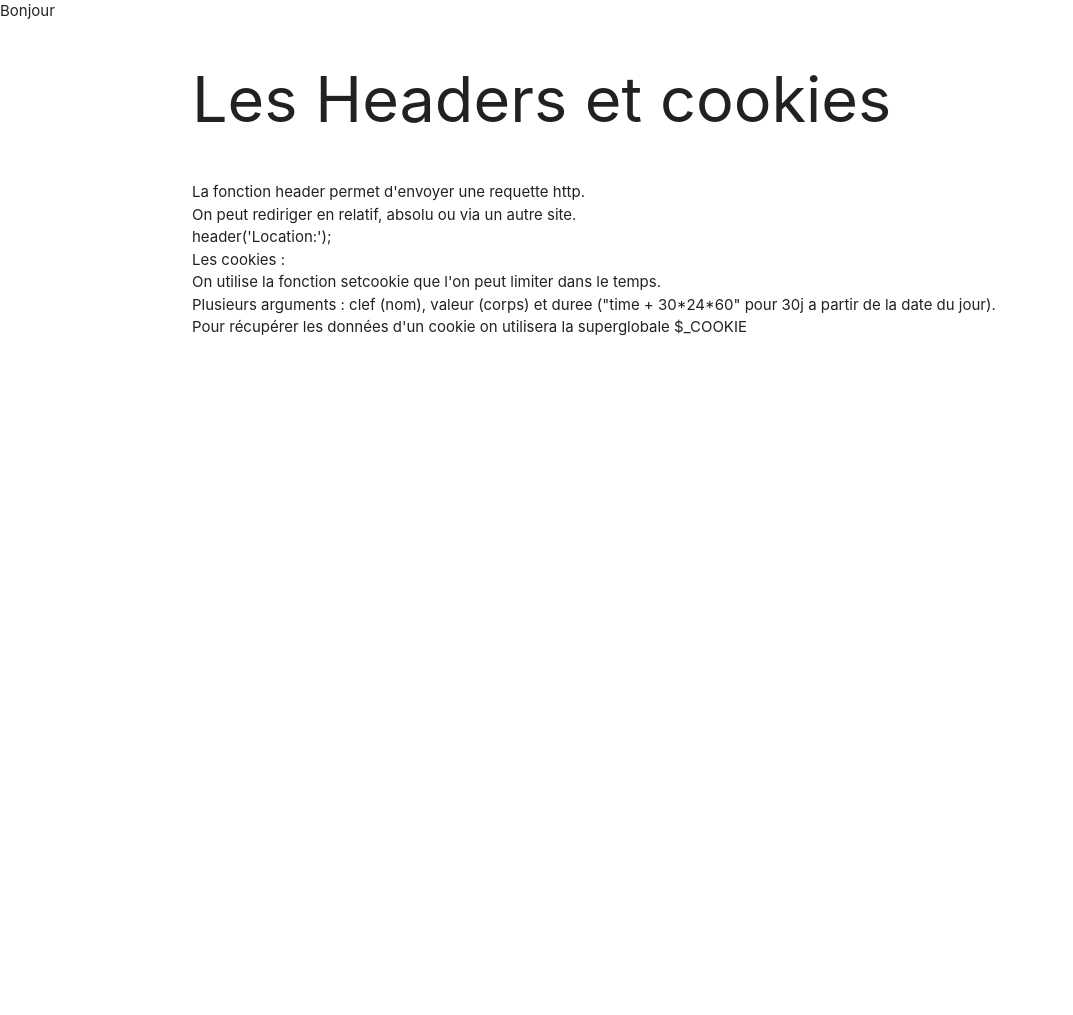
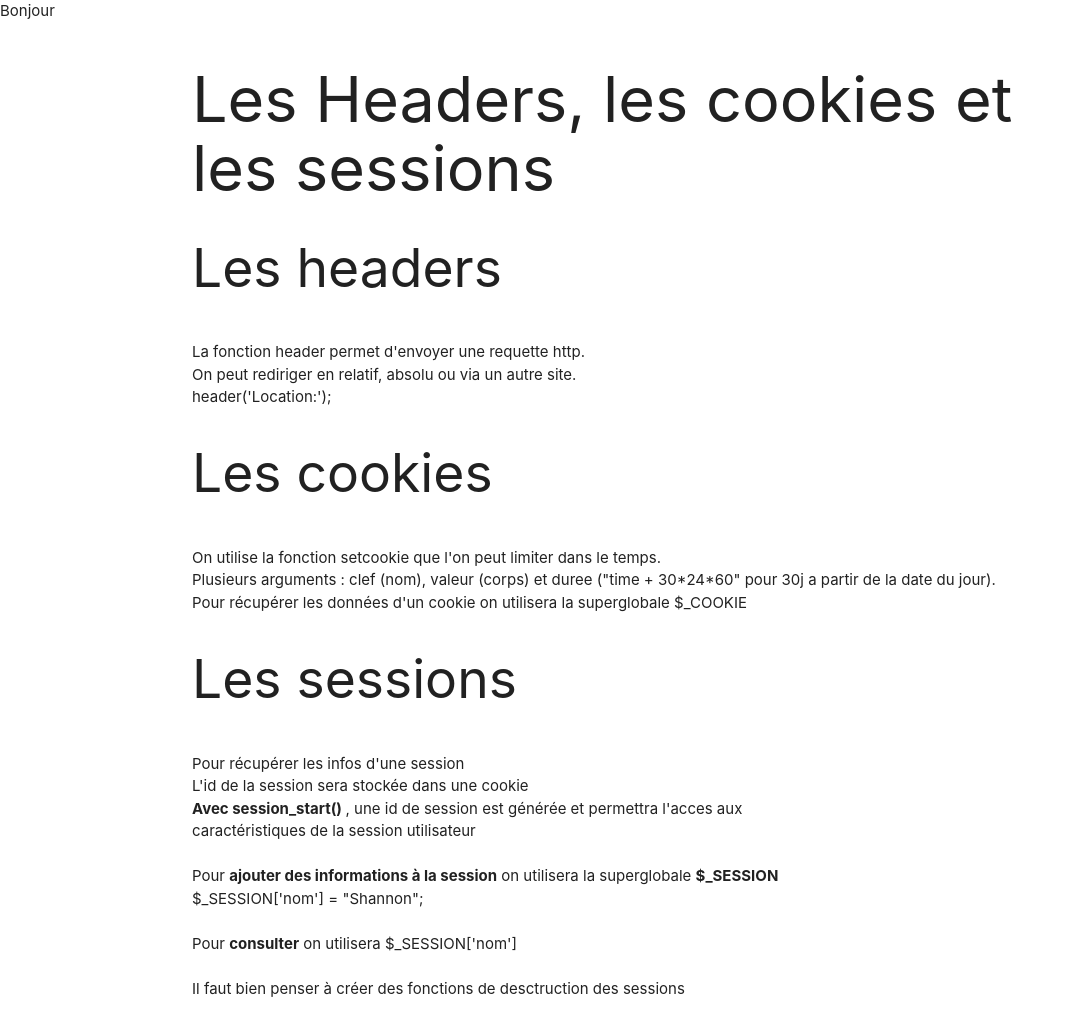
Before and after one commit to OlivierBillant/PHP-demoPhp-1, a PHP site: page /TD17-header-cookies.php in a window 1280 px wide. Shown: the whole page, without its empty margins (0-1073 px from the left). Before the commit the page ends 336 px from the top, so only its background shows below. Run offline with PHP 8.4, Linux system fonts and the light colour scheme; some libraries are stand-ins or nearby versions.

Commit message:
CHANGE : informations session

```diff
--- a/TD17-header-cookies.php
+++ b/TD17-header-cookies.php
@@ -1,10 +1,10 @@
 <?php
 
-if(!isset($_COOKIE['user'])){
+if (!isset($_COOKIE['user'])) {
     echo "Bonjour";
     //creation cookie
-    setcookie("user","Visiteur",time()+60*60);
-}else{
+    setcookie("user", "Visiteur", time() + 60 * 60);
+} else {
     echo "Rebonjour";
 }
 ?>
@@ -23,20 +23,36 @@ if(!isset($_COOKIE['user'])){
 
 <body>
     <div class="container">
-        <h1>Les Headers et cookies</h1>
+        <h1>Les Headers, les cookies et les sessions</h1>
+
+        <h2>Les headers</h2>
         <p>
-
             <br> La fonction header permet d'envoyer une requette http.
             <br> On peut rediriger en relatif, absolu ou via un autre site.
             <br> header('Location:');
+        </p>
 
-
-            <br> Les cookies :
+        <h2>Les cookies</h2>
+        <p>
             <br> On utilise la fonction setcookie que l'on peut limiter dans le temps.
             <br> Plusieurs arguments : clef (nom), valeur (corps) et duree ("time + 30*24*60" pour 30j a partir de la date du jour).
+            <br> Pour récupérer les données d'un cookie on utilisera la superglobale $_COOKIE
+        </p>
 
+        <h2>Les sessions</h2>
+        <p>
+            <br>Pour récupérer les infos d'une session
+            <br>L'id de la session sera stockée dans une cookie
+            <br><b> Avec session_start() </b>, une id de session est générée et permettra l'acces aux
+            <br>caractéristiques de la session utilisateur
+            <br>
+            <br>Pour <b>ajouter des informations à la session</b> on utilisera la superglobale <b>$_SESSION</b>
+            <br>$_SESSION['nom'] = "Shannon";
+            <br>
+            <br>Pour <b>consulter</b> on utilisera $_SESSION['nom']
+            <br>
+            <br>Il faut bien penser à créer des fonctions de desctruction des sessions
 
-            <br> Pour récupérer les données d'un cookie on utilisera la superglobale $_COOKIE
         </p>
     </div>
     <script src="https://cdnjs.cloudflare.com/ajax/libs/materialize/0.97.5/js/materialize.min.js"></script>
```
